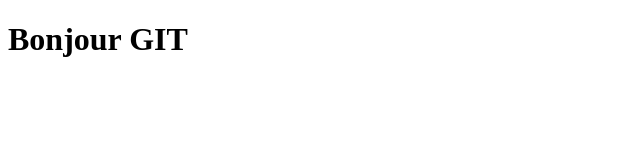
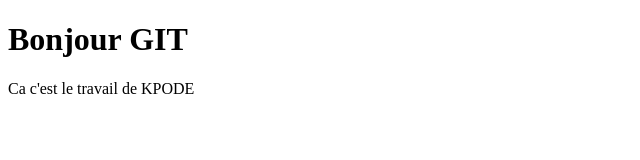
Before and after one commit to Codevals/lpsic3, a plain HTML site: page index.html in a window 1280 px wide. Shown: the whole page, without its empty margins (0-640 px from the left). Drawn offline with Linux system fonts and the light colour scheme.

Commit message:
Update de index.html par KPODE

```diff
--- a/index.html
+++ b/index.html
@@ -7,5 +7,7 @@
 </head>
 <body>
     <h1>Bonjour GIT</h1>
+
+    Ca c'est le travail de KPODE
 </body>
 </html>
```
